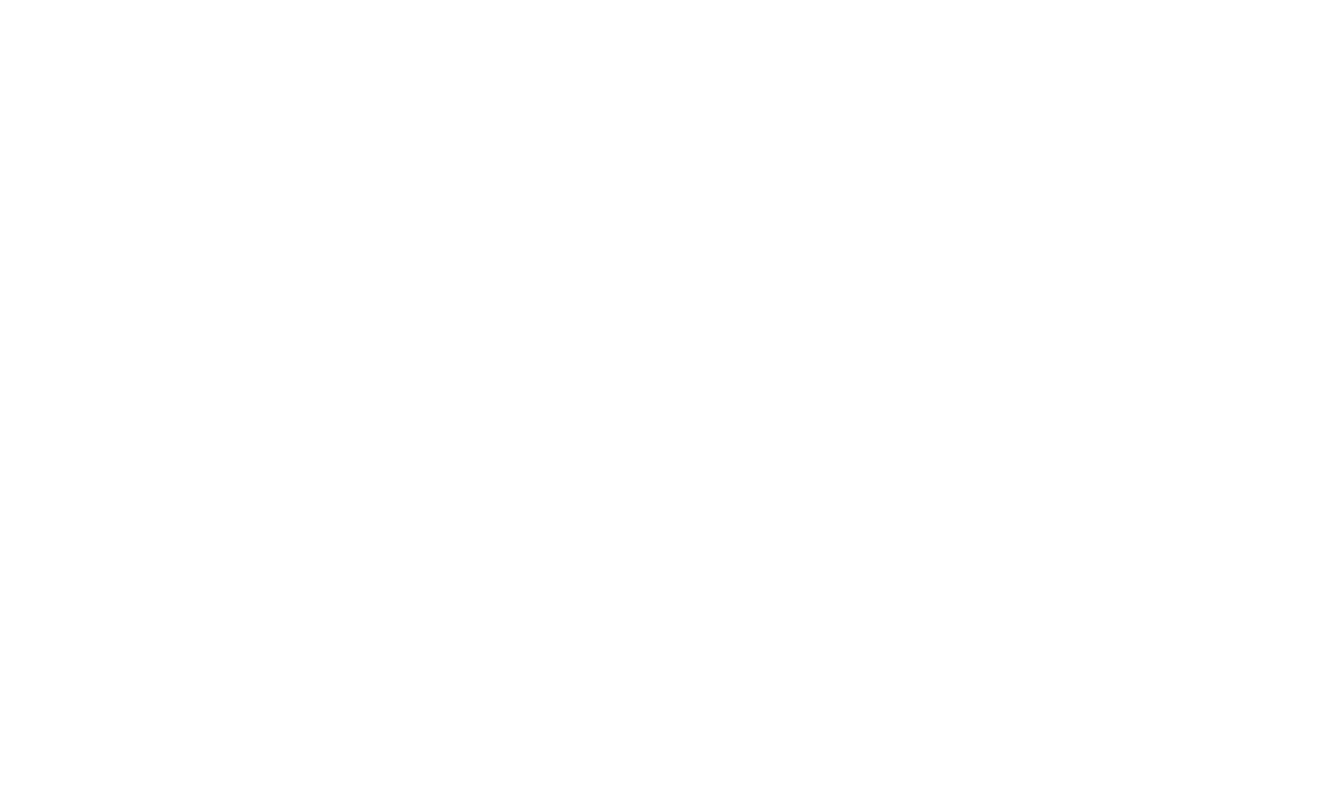
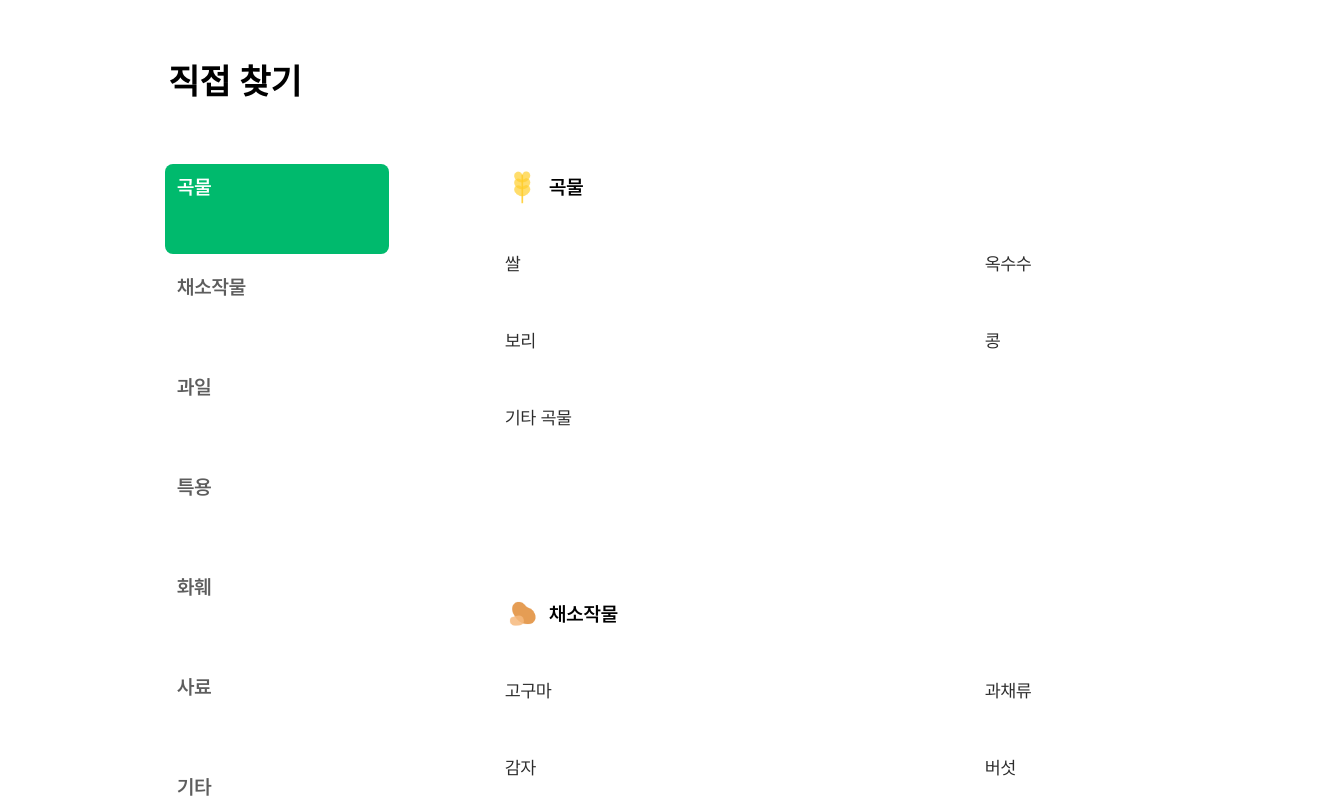
Before and after one commit to Farm-On/FE, a React (Vite) app: page /menu in a window 1280 px wide. Before the commit this address had no page. Shown: the top 800 px of the page, 1320 px wide, since content can reach past the window. Built offline with nearby package versions, Linux system fonts and the light colour scheme.

Commit message:
feat: 메뉴바 UI 구현

```diff
--- a/src/App.tsx
+++ b/src/App.tsx
@@ -11,7 +11,7 @@ import PretendardMedium from '@/assets/fonts/Pretendard-Medium.woff';
 import Home from './pages/Home';
 import MyEstimatePage from './pages/Home/MyEstimate';
 import RequestEstimatePage from './pages/Home/RequestEstimate';
-
+import MenuBar from './pages/MenuBar';
 const AppContainer = styled.div`
   width: 100%;
   min-height: 100vh;
@@ -45,6 +45,7 @@ function App() {
           <Route path="/" element={<Home />} />
           <Route path="/MyEstimate" element={<MyEstimatePage />} />
           <Route path="/MyEstimate/RequestEstimate" element={<RequestEstimatePage />} />
+          <Route path="/menu" element={<MenuBar />} />
         </Routes>
       </AppContainer>
     </Router>
--- /dev/null
+++ b/src/pages/MenuBar.tsx
@@ -0,0 +1,145 @@
+import React from 'react';
+
+import * as M from '@/styles/pages/MenuBar.style';
+import grainImg from '@/assets/images/grain.png';
+import vegetableImg from '@/assets/images/vegetable.png';
+import fruitImg from '@/assets/images/fruit.png';
+import insamImg from '@/assets/images/insam.png';
+import flowerImg from '@/assets/images/flower.png';
+import feedImg from '@/assets/images/feed.png';
+import otherImg from '@/assets/images/etc.png';
+import { useEffect, useRef, useState } from 'react';
+
+const categories = [
+  {
+    id: 'grain',
+    title: '곡물',
+    img: grainImg,
+    subcategories: [
+      ['쌀', '옥수수'],
+      ['보리', '콩'],
+      ['기타 곡물', ''],
+    ],
+  },
+  {
+    id: 'vegetable',
+    title: '채소작물',
+    img: vegetableImg,
+    subcategories: [
+      ['고구마', '과채류'],
+      ['감자', '버섯'],
+      ['엽채류', '기타 뿌리채소'],
+      ['기타 채소', ''],
+    ],
+  },
+  {
+    id: 'fruit',
+    title: '과일',
+    img: fruitImg,
+    subcategories: [
+      ['사과', '배'],
+      ['감', '포도'],
+      ['복숭아', '감귤'],
+      ['기타 과일', ''],
+    ],
+  },
+  {
+    id: 'insam',
+    title: '특용',
+    img: insamImg,
+    subcategories: [
+      ['인삼', '약초'],
+      ['섬유', '유지'],
+      ['향신료', '기타 특용'],
+    ],
+  },
+  {
+    id: 'flower',
+    title: '화훼',
+    img: flowerImg,
+    subcategories: [
+      ['절화 및 절엽', '분화 및 분재'],
+      ['묘목', '기타 화훼'],
+    ],
+  },
+  { id: 'feed', title: '사료', img: feedImg, subcategories: [['목초', '기타 사료']] },
+  { id: 'etc', title: '기타', img: otherImg, subcategories: [['종지, 묘묙', '기타']] },
+];
+
+export default function MenuBar() {
+  const [activeCategory, setActiveCategory] = useState(categories[0].id);
+  const categoryRefs = useRef<{ [key: string]: HTMLDivElement | null }>({});
+
+  useEffect(() => {
+    const handleScroll = () => {
+      let currentCategory = categories[0].id;
+
+      for (const category of categories) {
+        const element = categoryRefs.current[category.id];
+        if (element) {
+          const rect = element.getBoundingClientRect();
+          if (rect.top <= 150 && rect.bottom > 150) {
+            currentCategory = category.id;
+          }
+        }
+      }
+
+      setActiveCategory(currentCategory);
+    };
+
+    window.addEventListener('scroll', handleScroll);
+    return () => window.removeEventListener('scroll', handleScroll);
+  }, []);
+
+  //클릭 시 해당 카테고리로 스크롤 이동
+  const handleSidebarClick = (categoryId: string) => {
+    const element = categoryRefs.current[categoryId];
+    if (element) {
+      window.scrollTo({
+        top: element.offsetTop - 100, // 네비게이션 바 높이를 고려해서 조정
+        behavior: 'smooth',
+      });
+      setActiveCategory(categoryId); // 클릭 후에도 사이드바에서 활성화 표시
+    }
+  };
+
+  return (
+    <M.Container>
+      <M.Title>직접 찾기</M.Title>
+      <M.ContentWrapper>
+        <M.Sidebar>
+          {categories.map((category) => (
+            <M.SidebarItem
+              key={category.id}
+              isActive={category.id === activeCategory}
+              onClick={() => handleSidebarClick(category.id)}
+            >
+              {category.title}
+            </M.SidebarItem>
+          ))}
+        </M.Sidebar>
+        <M.CategoriesWrapper>
+          {categories.map((category) => (
+            <M.CategorySection
+              key={category.id}
+              ref={(el) => (categoryRefs.current[category.id] = el)}
+            >
+              <M.CategoryTitle>
+                <M.Icon src={category.img} alt={category.title} />
+                {category.title}
+              </M.CategoryTitle>
+              <M.SubcategoryContainer>
+                {category.subcategories.map((pair, index) => (
+                  <React.Fragment key={`row-${category.id}-${index}`}>
+                    <M.SubcategoryItem>{pair[0]}</M.SubcategoryItem>
+                    <M.SubcategoryItem>{pair[1]}</M.SubcategoryItem>
+                  </React.Fragment>
+                ))}
+              </M.SubcategoryContainer>
+            </M.CategorySection>
+          ))}
+        </M.CategoriesWrapper>
+      </M.ContentWrapper>
+    </M.Container>
+  );
+}
--- /dev/null
+++ b/src/styles/pages/MenuBar.style.ts
@@ -0,0 +1,239 @@
+import styled from '@emotion/styled';
+
+export const Container = styled.div`
+  width: 100%;
+  min-height: 100vh;
+  display: flex;
+  flex-direction: column;
+  align-items: center;
+  background-color: #ffffff;
+  padding: 40px 20px;
+
+  @media (max-width: 1024px) {
+    padding: 30px;
+  }
+
+  @media (max-width: 768px) {
+    padding: 20px;
+  }
+`;
+
+export const Title = styled.h1`
+  font-size: 34px;
+  font-weight: 600;
+  color: black;
+  margin-bottom: 52px;
+  margin-right: 850px;
+
+  @media (max-width: 1024px) {
+    font-size: 30px;
+    margin-right: 720px;
+  }
+
+  @media (max-width: 768px) {
+    font-size: 28px;
+    margin-right: 470px;
+  }
+
+  @media (max-width: 480px) {
+    font-size: 24px;
+    margin-right: 200px;
+  }
+`;
+
+export const ContentWrapper = styled.div`
+  display: flex;
+  width: 100%;
+  max-width: 1000px;
+  justify-content: center;
+  align-content: center;
+
+  @media (max-width: 1024px) {
+    max-width: 850px;
+  }
+
+  @media (max-width: 480px) {
+  }
+`;
+
+export const Sidebar = styled.div`
+  width: 200px;
+  display: flex;
+  flex-direction: column;
+  padding: 10px;
+  position: sticky;
+  top: 100px;
+  height: fit-content;
+  margin-right: 110px;
+
+  @media (max-width: 1024px) {
+    margin-right: 80px;
+  }
+
+  @media (max-width: 768px) {
+    margin-right: 60px;
+    width: 180px;
+  }
+
+  @media (max-width: 480px) {
+    width: 60px;
+    margin-left: 30px;
+  }
+`;
+
+export const SidebarItem = styled.div<{ isActive: boolean }>`
+  background: ${({ isActive }) => (isActive ? '#00BA6D' : 'transparent')};
+  color: ${({ isActive }) => (isActive ? 'white' : '#5D5D5D')};
+  font-size: 20px;
+  font-weight: ${({ isActive }) => (isActive ? '600' : '400')};
+  padding: 12px;
+  border-radius: 8px;
+  text-align: left;
+  width: 200px;
+  height: 66px;
+  margin-bottom: 10px;
+  transition: background 0.3s;
+  font-family: 'PretendardSemiBold';
+
+  @media (max-width: 1024px) {
+    font-size: 18px;
+    width: 180px;
+  }
+
+  @media (max-width: 768px) {
+    font-size: 18px;
+    width: auto;
+    min-width: 120px;
+    height: auto;
+    text-align: center;
+    padding: 10px 15px;
+    margin-bottom: 0;
+  }
+
+  @media (max-width: 480px) {
+    font-size: 16px;
+    min-width: 80px;
+    padding: 8px 8px;
+  }
+`;
+
+export const CategoriesWrapper = styled.div`
+  flex: 1;
+  display: flex;
+  flex-direction: column;
+  gap: 20px;
+  padding-left: 20px;
+
+  @media (max-width: 1024px) {
+    width: 80%;
+  }
+
+  @media (max-width: 768px) {
+    padding-left: 0;
+  }
+`;
+
+export const CategorySection = styled.div`
+  display: flex;
+  flex-direction: column;
+  gap: 10px;
+`;
+
+export const CategoryTitle = styled.h2`
+  display: flex;
+  align-items: center;
+  font-size: 20px;
+  font-weight: 600;
+  color: black;
+  font-family: 'PretendardSemiBold';
+  margin-bottom: 40px;
+
+  @media (max-width: 1024px) {
+    font-size: 18px;
+    margin-bottom: 35px;
+  }
+
+  @media (max-width: 768px) {
+    font-size: 18px;
+    margin-bottom: 30px;
+  }
+
+  @media (max-width: 480px) {
+    font-size: 16px;
+    margin-bottom: 20px;
+  }
+`;
+
+export const Icon = styled.img`
+  width: 34px;
+  height: 34px;
+  margin-right: 10px;
+
+  @media (max-width: 1024px) {
+    width: 30px;
+    height: 30px;
+  }
+
+  @media (max-width: 768px) {
+    width: 28px;
+    height: 28px;
+  }
+
+  @media (max-width: 480px) {
+    width: 24px;
+    height: 24px;
+  }
+`;
+
+export const SubcategoryContainer = styled.div`
+  display: grid;
+  grid-template-columns: 180px 180px;
+  gap: 8px 300px;
+  width: fit-content;
+  margin-bottom: 84px;
+
+  @media (max-width: 1024px) {
+    grid-template-columns: 180px 180px;
+    gap: 8px 150px;
+    margin-bottom: 70px;
+  }
+
+  @media (max-width: 768px) {
+    gap: 8px 50px;
+    width: 100%;
+    margin-bottom: 40px;
+  }
+
+  @media (max-width: 480px) {
+    gap: 8px 20px;
+    margin-bottom: 20px;
+  }
+`;
+
+export const SubcategoryRow = styled.div`
+  display: flex;
+  justify-content: space-between;
+`;
+
+export const SubcategoryItem = styled.span`
+  font-size: 18px;
+  font-family: 'PretendardRegular';
+  font-weight: 400;
+  color: #2c2c2c;
+  margin-bottom: 48px;
+
+  @media (max-width: 1024px) {
+    font-size: 17px;
+    margin-bottom: 40px;
+  }
+
+  @media (max-width: 768px) {
+    font-size: 16px;
+    margin-bottom: 30px;
+  }
+
+  @media (max-width: 480px) {
+    font-size: 14px;
+    margin-bottom: 20px;
+  }
+`;
```
